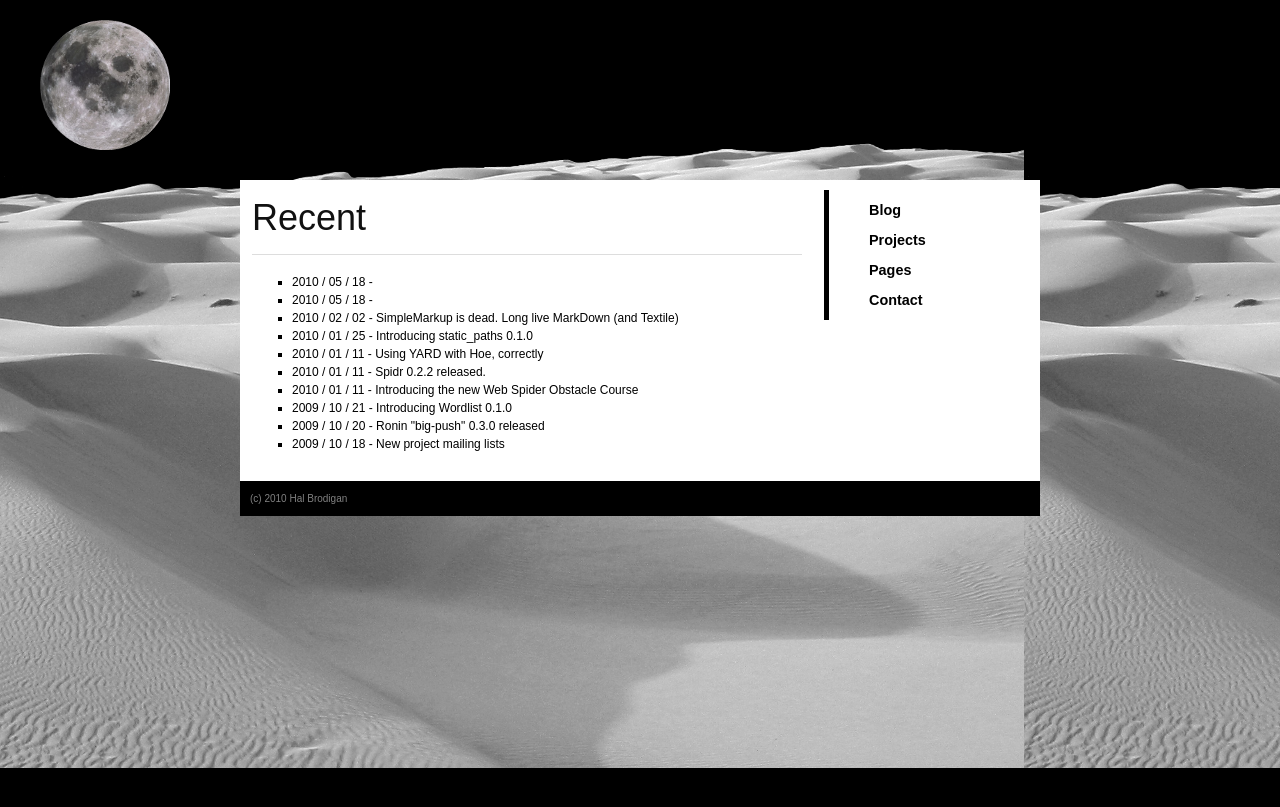
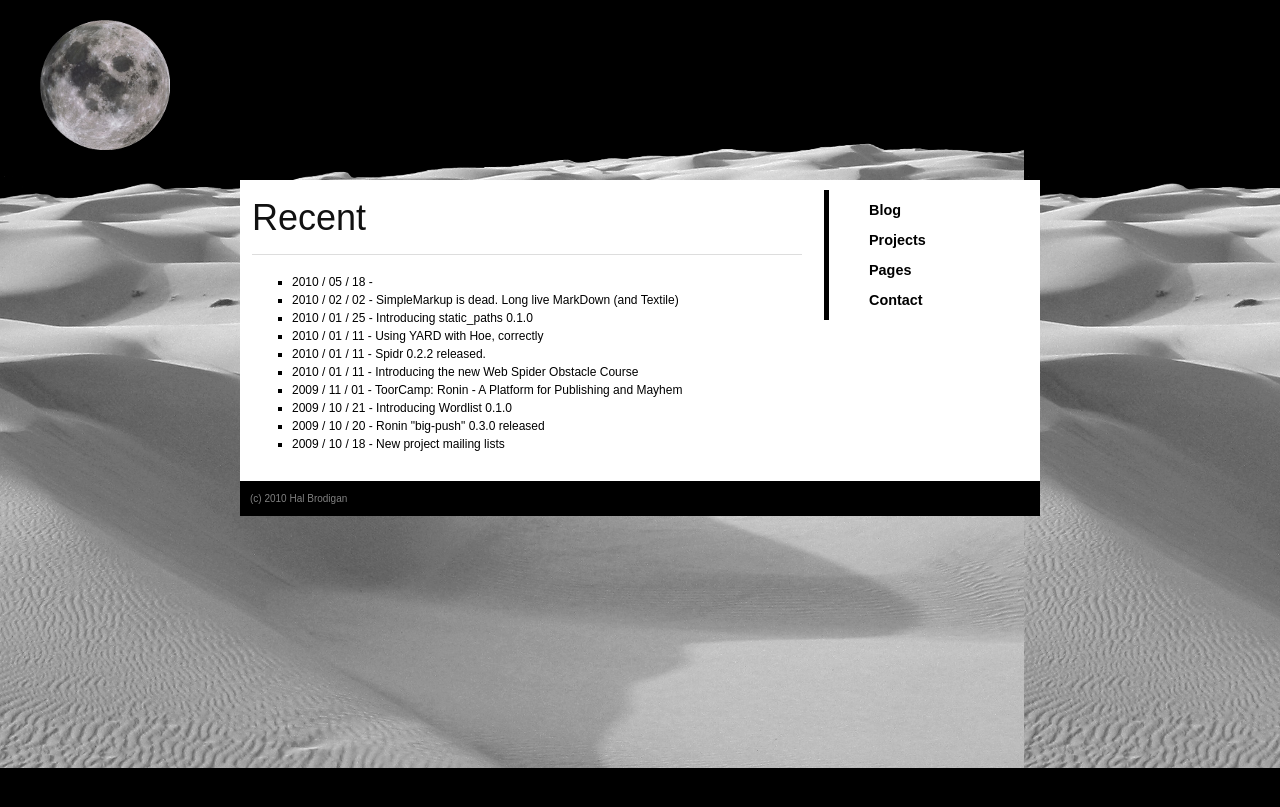
Before and after one commit to postmodern/postmodern.github.io, a Jekyll site: the page built from index.html, in a window 1280 px wide. Shown: the top 807 px of the page. Built offline with Jekyll 4.4.1, drawn with Linux system fonts in a browser that asks for light colours.

Commit message:
Quoted special characters in the YAML title.

```diff
--- a/_posts/2009-11-01-toorcamp-ronin-a-platform-for-publishing-and-mayhem.html
+++ b/_posts/2009-11-01-toorcamp-ronin-a-platform-for-publishing-and-mayhem.html
@@ -1,6 +1,6 @@
 ---
 layout: post
-title: ToorCamp: Ronin - A Platform for Publishing and Mayhem
+title: "ToorCamp: Ronin - A Platform for Publishing and Mayhem"
 tags:
  - mayhem
  - platform
```
